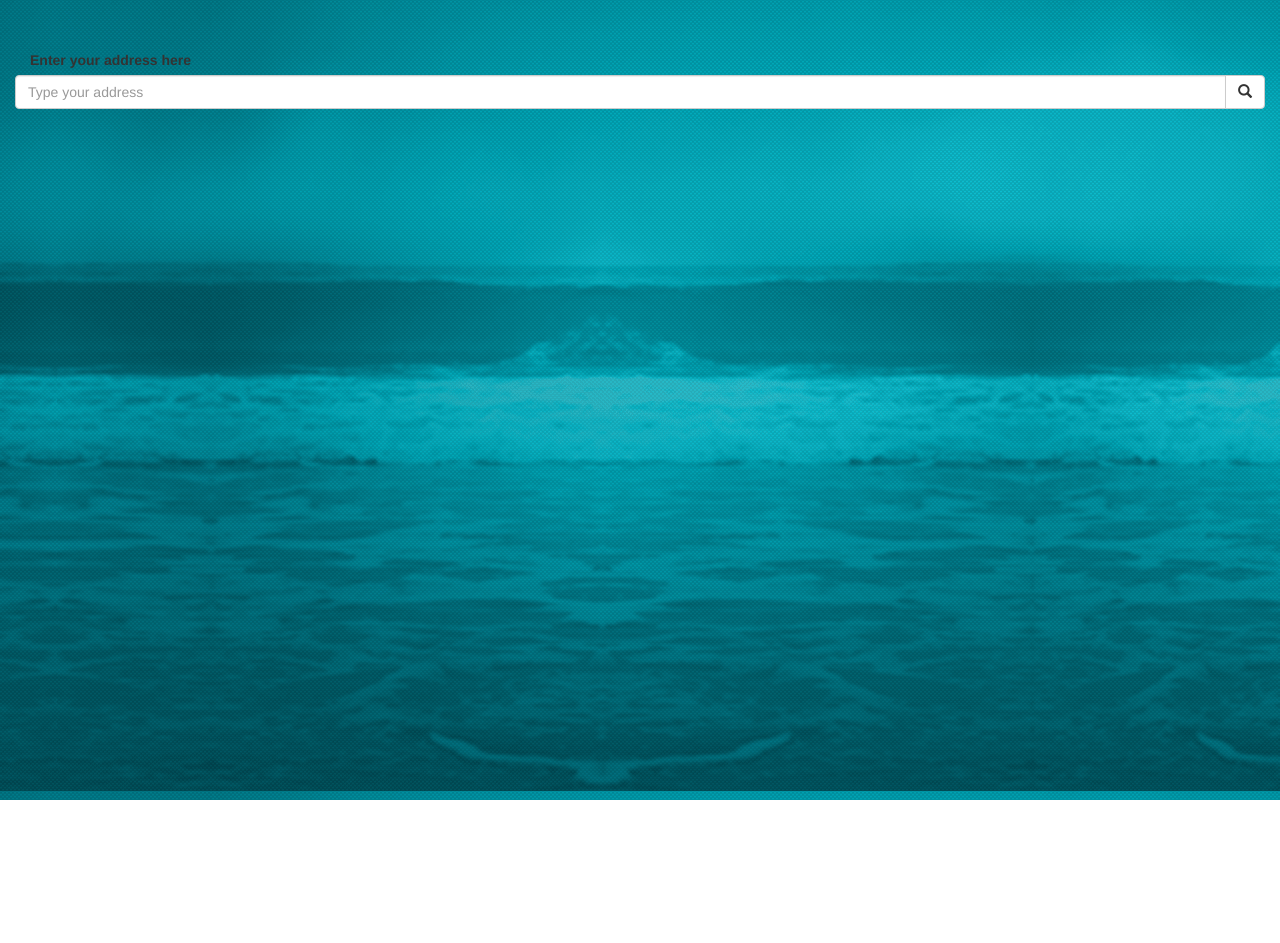
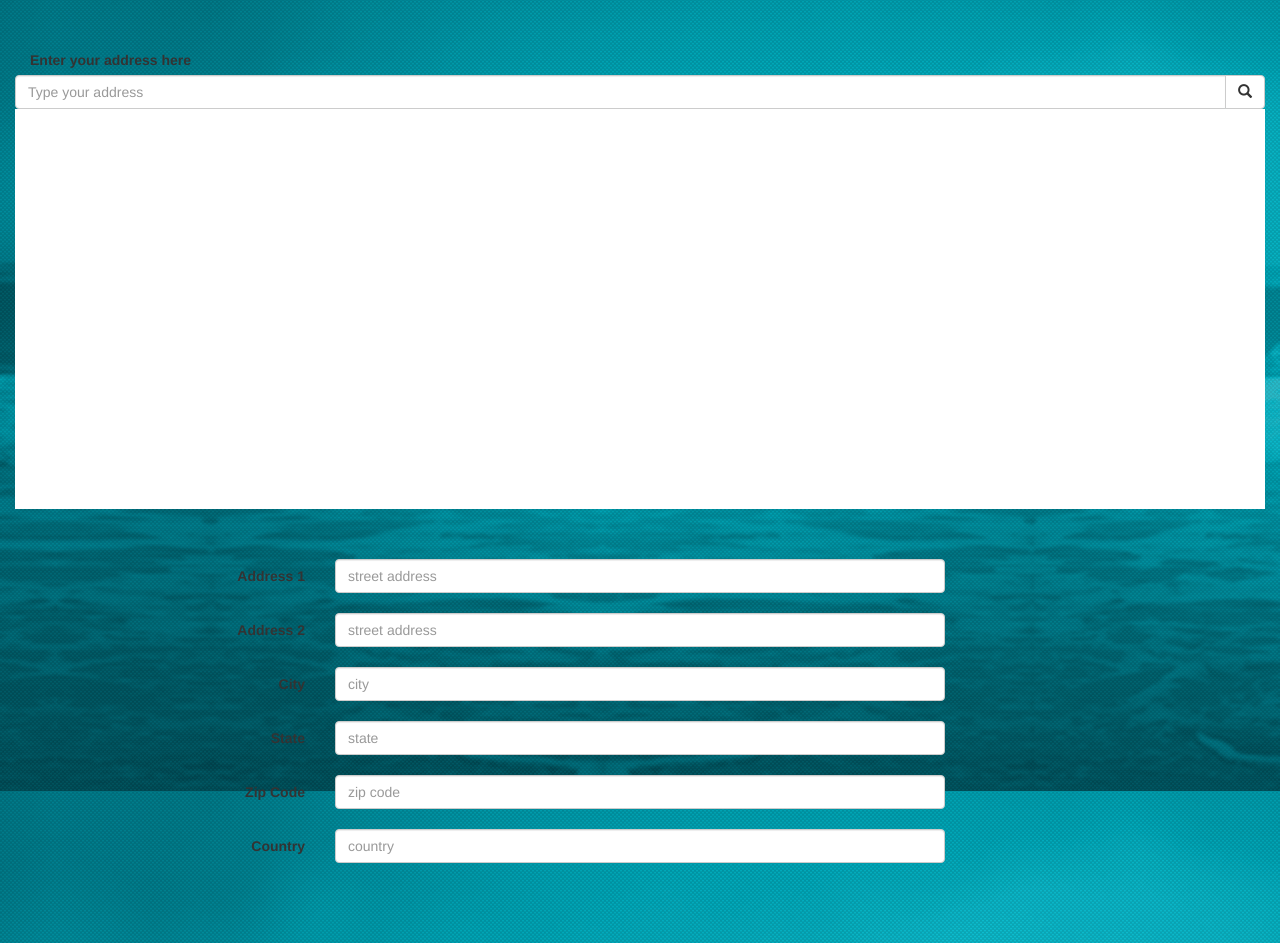
Before and after one commit to naomijoshi/joshi-naomi-webdev, a website: page public/project/index.html at #!/recommend in a window 1280 px wide. Before the commit the page ends 800 px from the top, so only its background shows below. Drawn offline with Linux system fonts and the light colour scheme; some packages are replaced by stand-ins of ours.

Commit message:
map bug fix

```diff
--- a/public/project/views/user/controller/recommend.controller.client.js
+++ b/public/project/views/user/controller/recommend.controller.client.js
@@ -30,21 +30,23 @@
         function fillInAddress() {
             // Get the place details from the autocomplete object.
             var place = autocomplete.getPlace();
+            // model.display = false;
 
-            // for (var component in componentForm) {
-            //     document.getElementById(component).value = '';
-            //     document.getElementById(component).disabled = false;
-            // }
-            //
-            // // Get each component of the address from the place details
-            // // and fill the corresponding field on the form.
-            // for (var i = 0; i < place.address_components.length; i++) {
-            //     var addressType = place.address_components[i].types[0];
-            //     if (componentForm[addressType]) {
-            //         var val = place.address_components[i][componentForm[addressType]];
-            //         document.getElementById(addressType).value = val;
-            //     }
-            // }
+            for (var component in componentForm) {
+                document.getElementById(component).value = '';
+                document.getElementById(component).disabled = false;
+            }
+
+            // Get each component of the address from the place details
+            // and fill the corresponding field on the form.
+            for (var i = 0; i < place.address_components.length; i++) {
+                var addressType = place.address_components[i].types[0];
+                if (componentForm[addressType]) {
+                    var val = place.address_components[i][componentForm[addressType]];
+                    document.getElementById(addressType).value = val;
+                }
+            }
+
             var uluru = {lat: place.geometry.location.lat(), lng: place.geometry.location.lng()};
             map = new google.maps.Map(document.getElementById('map'), {
                 zoom: 14,
@@ -57,11 +59,10 @@
             });
         }
 
-        model.findAddress = function (address) {
-            model.display = false;
-            var place = autocomplete.getPlace();
-            console.log("place", place.geometry.location.lat());
-        };
+        // model.findAddress = function (address) {
+        //     var place = autocomplete.getPlace();
+        //     // console.log("place", place.geometry.location.lat());
+        // };
 
         // Bias the autocomplete object to the user's geographical location,
         // as supplied by the browser's 'navigator.geolocation' object.
@@ -77,7 +78,7 @@
                     autocomplete.setBounds(circle.getBounds());
                 });
             }
-        }
+        };
 
         google.maps.event.addDomListener(window, 'load', initialize);
     }
--- a/public/project/views/user/templates/recommend.view.client.html
+++ b/public/project/views/user/templates/recommend.view.client.html
@@ -4,54 +4,54 @@
     <div class="input-group" >
         <input id="address" ng-model="address" ng-focus="model.geolocate" type="text" class="form-control" placeholder="Type your address">
         <span class="input-group-btn">
-        <a ng-click="model.findAddress(address)" class="btn btn-default" type="button">
+        <a class="btn btn-default" type="button">
             <span class="glyphicon glyphicon-search"></span>
         </a>
         </span>
     </div>
-    <div ng-hide="model.display">
+    <div>
     <div id="map" style="background-color: white;width: 100%;height: 400px">
     </div>
     </div>
-    <!--<form id="foundAddress" class="form-horizontal custom-pad" role="form">-->
+    <form id="foundAddress" class="form-horizontal custom-pad" role="form">
 
-        <!--<div class="form-group">-->
-            <!--<label for="street_number" class="col-md-3 control-label">Address 1</label>-->
-            <!--<div class="col-md-6">-->
-                <!--<input type="text" class="form-control" id="street_number" placeholder="street address">-->
-            <!--</div>-->
-        <!--</div>-->
-        <!--<div class="form-group">-->
-            <!--<label for="route" class="col-md-3 control-label">Address 2</label>-->
-            <!--<div class="col-md-6">-->
-                <!--<input type="text" class="form-control" id="route" placeholder="street address">-->
-            <!--</div>-->
-        <!--</div>-->
-        <!--<div class="form-group">-->
-            <!--<label for="locality" class="col-md-3 control-label">City</label>-->
-            <!--<div class="col-md-6">-->
-                <!--<input type="text" class="form-control" id="locality" placeholder="city">-->
-            <!--</div>-->
-        <!--</div>-->
+        <div class="form-group">
+            <label for="street_number" class="col-md-3 control-label">Address 1</label>
+            <div class="col-md-6">
+                <input type="text" class="form-control" id="street_number" placeholder="street address">
+            </div>
+        </div>
+        <div class="form-group">
+            <label for="route" class="col-md-3 control-label">Address 2</label>
+            <div class="col-md-6">
+                <input type="text" class="form-control" id="route" placeholder="street address">
+            </div>
+        </div>
+        <div class="form-group">
+            <label for="locality" class="col-md-3 control-label">City</label>
+            <div class="col-md-6">
+                <input type="text" class="form-control" id="locality" placeholder="city">
+            </div>
+        </div>
 
-        <!--<div class="form-group">-->
-            <!--<label for="administrative_area_level_1" class="col-md-3 control-label">State</label>-->
-            <!--<div class="col-md-6">-->
-                <!--<input type="text" class="form-control" id="administrative_area_level_1" placeholder="state">-->
-            <!--</div>-->
-        <!--</div>-->
-        <!--<div class="form-group">-->
-            <!--<label for="postal_code" class="col-md-3 control-label">Zip Code</label>-->
-            <!--<div class="col-md-6">-->
-                <!--<input type="text" class="form-control" id="postal_code" placeholder="zip code">-->
-            <!--</div>-->
-        <!--</div>-->
-        <!--<div class="form-group">-->
-            <!--<label for="country" class="col-md-3 control-label">Country</label>-->
-            <!--<div class="col-md-6">-->
-                <!--<input type="text" class="form-control" id="country" placeholder="country">-->
-            <!--</div>-->
-        <!--</div>-->
-    <!--</form>-->
+        <div class="form-group">
+            <label for="administrative_area_level_1" class="col-md-3 control-label">State</label>
+            <div class="col-md-6">
+                <input type="text" class="form-control" id="administrative_area_level_1" placeholder="state">
+            </div>
+        </div>
+        <div class="form-group">
+            <label for="postal_code" class="col-md-3 control-label">Zip Code</label>
+            <div class="col-md-6">
+                <input type="text" class="form-control" id="postal_code" placeholder="zip code">
+            </div>
+        </div>
+        <div class="form-group">
+            <label for="country" class="col-md-3 control-label">Country</label>
+            <div class="col-md-6">
+                <input type="text" class="form-control" id="country" placeholder="country">
+            </div>
+        </div>
+    </form>
 
 </div>
```
